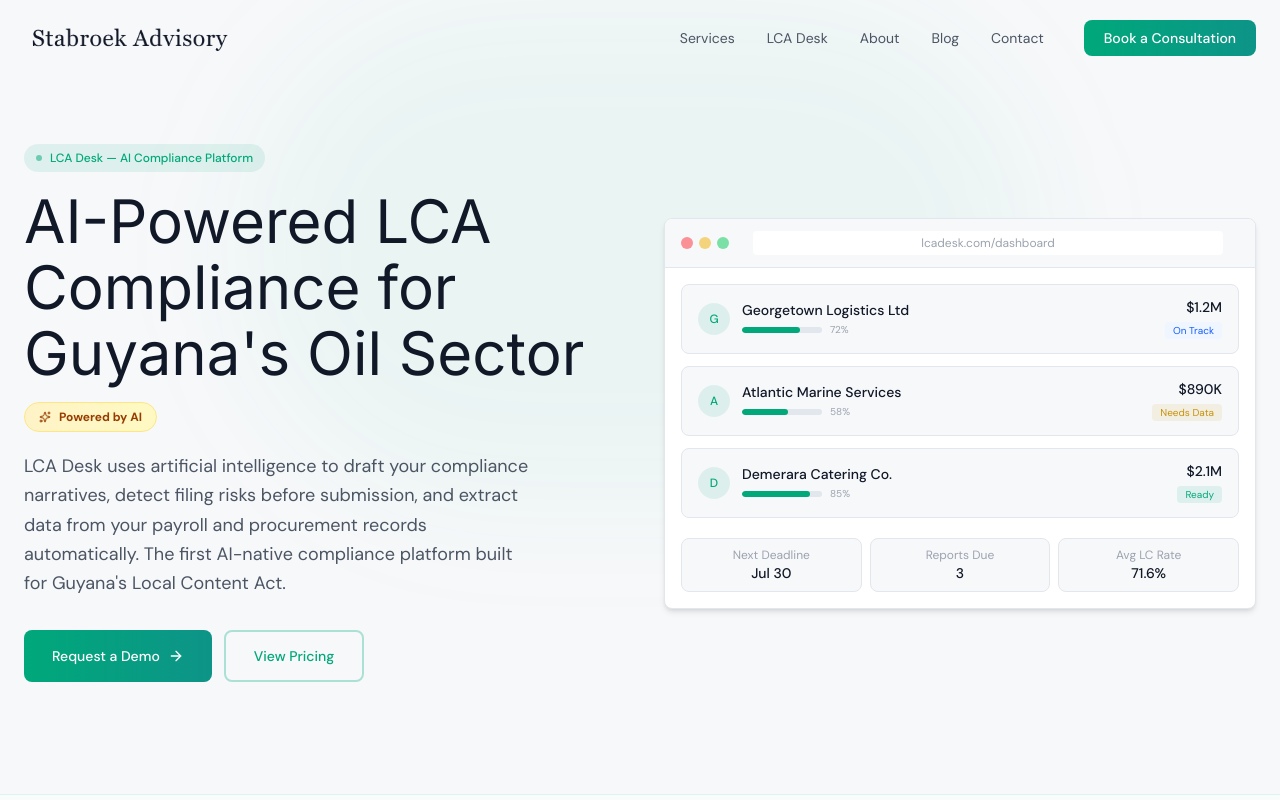
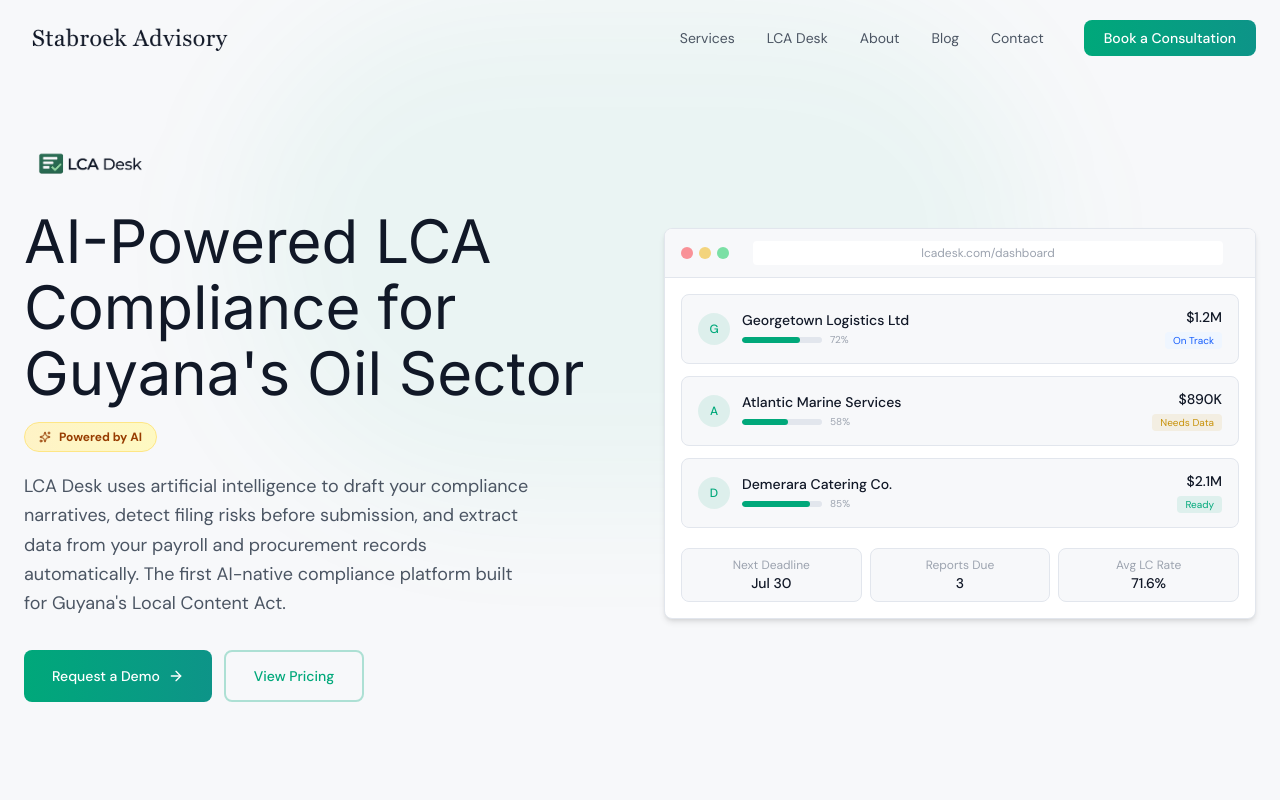
Before and after one commit to cjkootch/stabroekadvisory_website, a Next.js app: page /lcadesk in a window 1280 px wide. Shown: the top 800 px of the page. Built offline with nearby package versions, Linux system fonts and the light colour scheme.

Commit message:
feat: add LCA Desk logo to product page hero
Move LCA Desk.png to public/lcadesk-logo.png. Replace text badge
in LCA Desk page hero with the actual product logo.

https://claude.ai/code/session_01GRPkyXdeqRfnPpUYNeFEnE

```diff
--- a/src/app/lcadesk/SoftwareContent.tsx
+++ b/src/app/lcadesk/SoftwareContent.tsx
@@ -192,10 +192,13 @@ export default function SoftwareContent() {
             <div>
               <motion.div
                 custom={0} initial="hidden" animate="visible" variants={fadeUp}
-                className="inline-flex items-center gap-2 bg-accent/10 text-accent text-xs font-medium px-3 py-1.5 rounded-full mb-4"
+                className="mb-6"
               >
-                <span className="w-1.5 h-1.5 rounded-full bg-accent animate-pulse" />
-                LCA Desk — AI Compliance Platform
+                <img
+                  src="/lcadesk-logo.png"
+                  alt="LCA Desk"
+                  className="h-10 w-auto"
+                />
               </motion.div>
 
               <motion.h1
```
Also changed, not shown: public/lcadesk-logo.png (renamed from LCA Desk.png).
